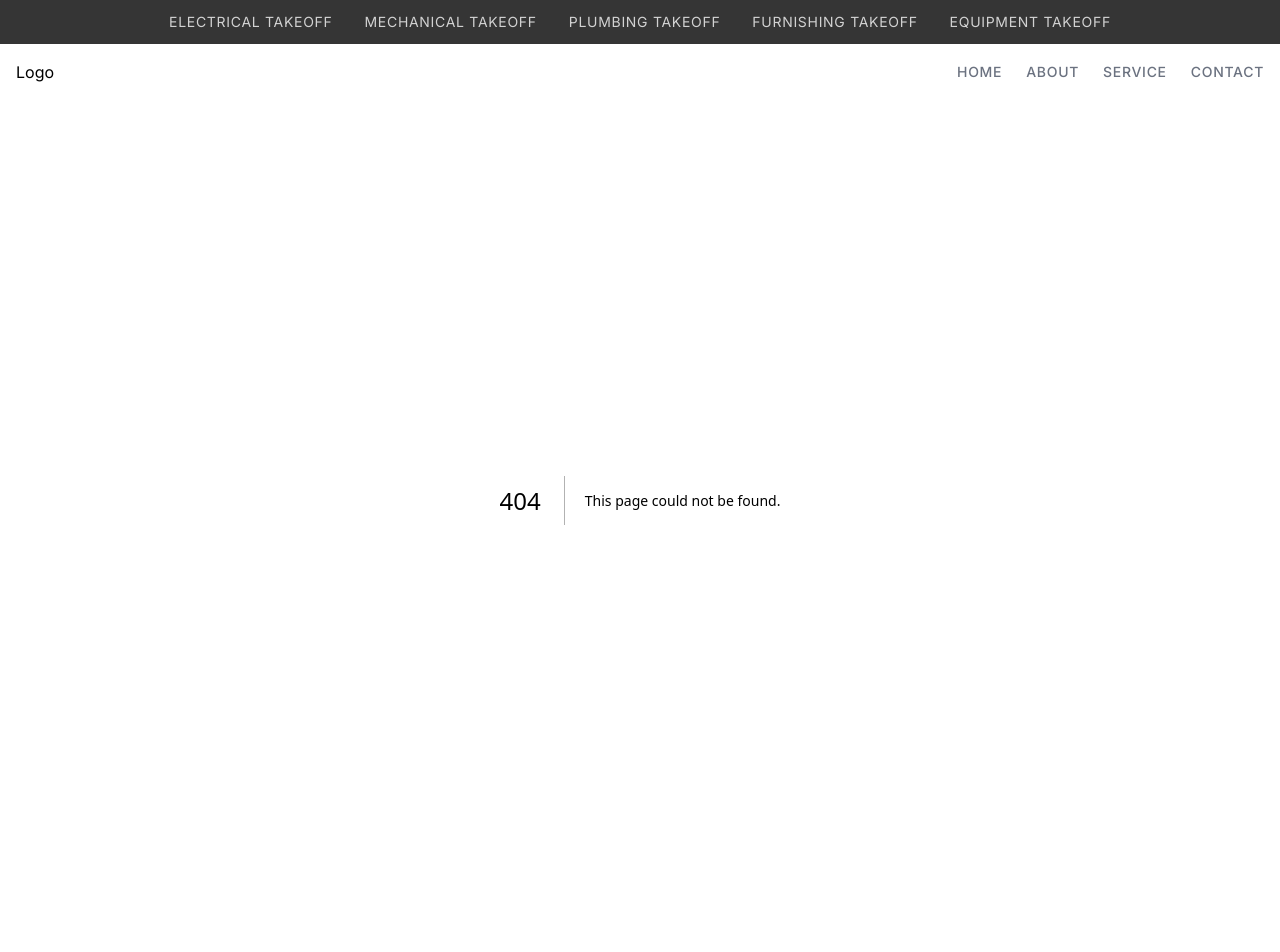
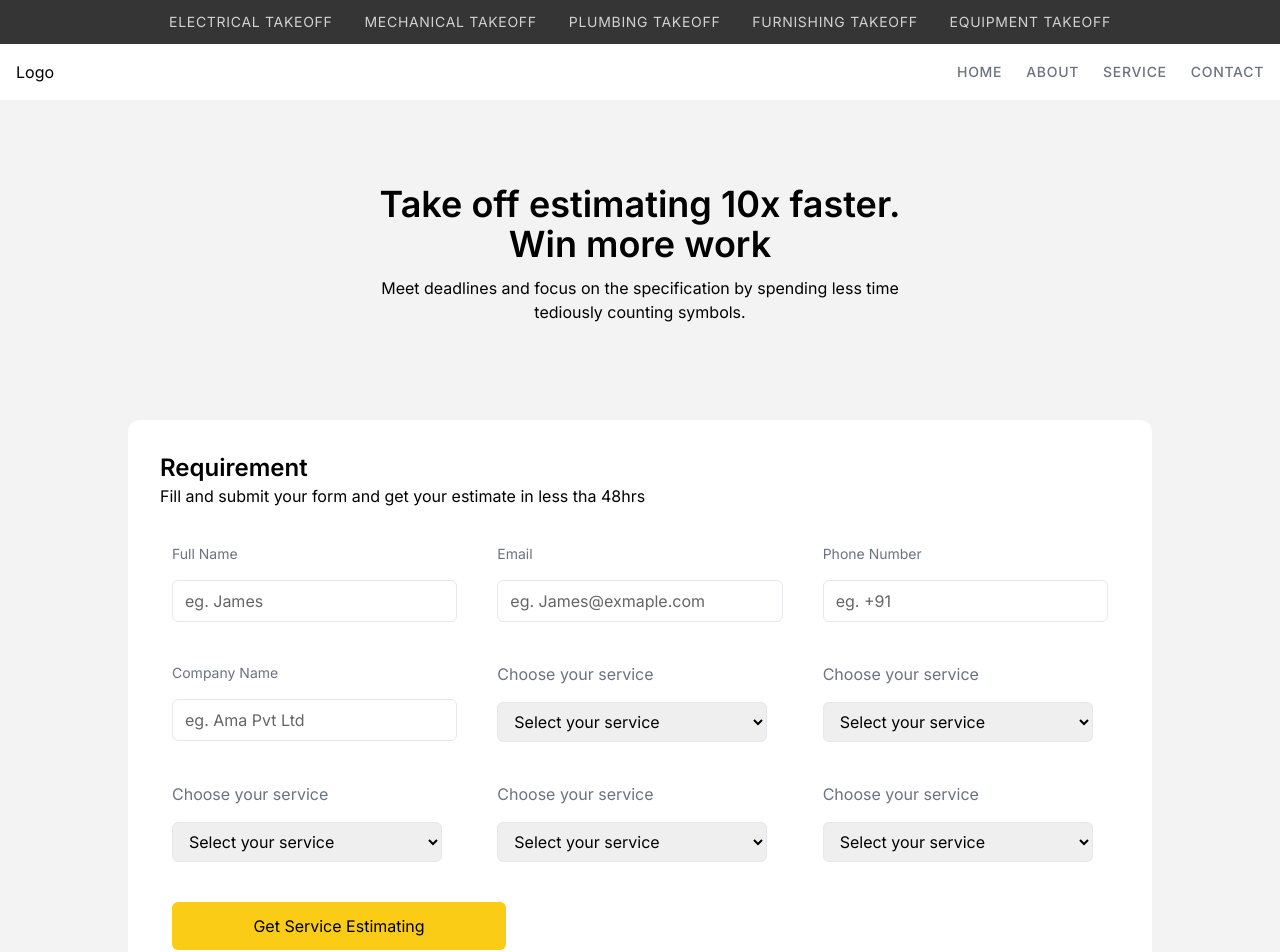
Before and after one commit to UXM-Design/amanrealestate, a Next.js app: page /estimate in a window 1280 px wide. Before the commit this address had no page. Shown: the top 952 px of the page. Before the commit the page ends 900 px from the top, so only its background shows below. Built offline with nearby package versions, Linux system fonts and the light colour scheme.

Commit message:
added form / estimator

```diff
--- a/src/app/_components/form/page.tsx
+++ b/src/app/_components/form/page.tsx
@@ -1,6 +1,7 @@
 "use client";
 import React from "react";
 import Link from "next/link";
+import { useRouter } from "next/navigation";
 
 const FormPage = () => {
   const services = [
@@ -72,9 +73,13 @@ const FormPage = () => {
     },
   ];
 
-  const handelClick = () => {
-    alert("From submited");
-  };
+  const router = useRouter();
+
+  // const handelClick = (e) => {
+  //   // alert("From submited");
+  //   e.preventdefault;
+  //   router.push("/estimate");
+  // };
 
   return (
     <>
@@ -84,7 +89,7 @@ const FormPage = () => {
             Generate your project estimator <br /> within 5 Min
           </h1>
         </div>
-        <form action="/detailform" method="post" onSubmit={handelClick}>
+        <form method="post" action={"/estimate"}>
           <div className="flex flex-col gap-3">
             <label htmlFor="name" className="text-gray-500">
               Choose your service
--- /dev/null
+++ b/src/app/_components/ui/calculator.tsx
@@ -0,0 +1,11 @@
+import React from 'react'
+
+const CalculatorPage = () => {
+  return (
+    <div>
+      CalculatorPage
+    </div>
+  )
+}
+
+export default CalculatorPage
--- a/src/app/_components/ui/review/page.tsx
+++ b/src/app/_components/ui/review/page.tsx
@@ -14,7 +14,7 @@ const ReviewPage = () => {
       </div>
       <div className=" relative review-section bg-white">
         <div className="content-card flex justify-center items-center">
-          <h1 className="text-[16vw] text-black/[0.2] font-semibold tracking-tight">
+          <h1 className="text-[16vw] text-black/[0.1] font-semibold tracking-tight">
             Testimonial
           </h1>
         </div>
--- a/src/app/_components/ui/reviewcard/page.tsx
+++ b/src/app/_components/ui/reviewcard/page.tsx
@@ -82,7 +82,7 @@ const ReviewCard = () => {
         <Slider {...settings} className="Slider">
           {reviews.map((review) => (
             <div key={review.id} className="SliderSli md:w-[340px] w-auto">
-              <div className="bg-yellow-400 h-[400px] rounded-lg flex flex-col justify-center items-center gap-4">
+              <div className="bg-gray-100 h-[400px] rounded-lg flex flex-col justify-center items-center gap-4">
                 <Image
                   src={review.image}
                   className="rounded-full"
@@ -91,7 +91,9 @@ const ReviewCard = () => {
                   height={130}
                 />
                 <div className="flex flex-col justify-center items-center gap-3">
-                  <h3 className="text-2xl">{review.name}</h3>
+                  <h3 className="text-2xl text-yellow-400 font-semibold">
+                    {review.name}
+                  </h3>
                   <span className="text-sm uppercase tracking-wider">
                     {review.title}
                   </span>
--- /dev/null
+++ b/src/app/estimate/page.tsx
@@ -0,0 +1,225 @@
+import React from "react";
+import ContactPage from "../_components/contact/page";
+import FooterPage from "../_components/footer/page";
+import ReviewPage from "../_components/ui/review/page";
+
+const page = () => {
+  const services = [
+    {
+      id: 1,
+      title: "Electrical takeoff",
+    },
+    {
+      id: 2,
+      title: "Exterior Improvement Takeoff",
+    },
+    {
+      id: 3,
+      title: "Mechanical Takeoff",
+    },
+    {
+      id: 4,
+      title: "Plumbing Takeoff",
+    },
+    {
+      id: 5,
+      title: "Furnishing Takeoff",
+    },
+    {
+      id: 6,
+      title: "Equipment Takeoff",
+    },
+  ];
+
+  return (
+    <>
+      <section className="w-full min-h-screen flex justify-center items-center flex-col bg-[#f3f3f3]">
+        <div className="w-full md:py-6 py-3 flex flex-col justify-center items-center gap-0 h-[40vh] ">
+          <h1 className="text-center text-4xl font-semibold">
+            Take off estimating 10x faster.
+            <br />
+            Win more work
+          </h1>
+          <p className="text-center text-base text-wrap w-[45vw] py-3">
+            Meet deadlines and focus on the specification by spending less time
+            tediously counting symbols.
+          </p>
+        </div>
+        <div className="md:px-8 px-4 md:py-8 py-3 bg-white w-[80vw] h-auto rounded-xl">
+          <div className="form-header">
+            <h2 className="text-2xl font-semibold">Requirement</h2>
+            <p>
+              Fill and submit your form and get your estimate in less tha 48hrs
+            </p>
+          </div>
+          <br />
+          <form className="grid gap-4  w-full sm:grid-cols-2 md:grid-cols-3 lg:grid-cols-3">
+            <div className="text-center py-3 px-3 rounded-sm flex flex-col justify-center items-start gap-4">
+              <label htmlFor="name" className="text-gray-500 text-sm">
+                Full Name
+              </label>
+              <input
+                type="text"
+                name="name"
+                id="name"
+                placeholder="eg. James"
+                className="w-full px-3 py-2 rounded-md border-[1px] border-[#6565650] placeholder:text-[#656565]"
+              />
+            </div>
+            <div className="text-center py-3 px-3 rounded-sm flex flex-col justify-center items-start gap-4">
+              <label htmlFor="name" className="text-gray-500 text-sm">
+                Email
+              </label>
+              <input
+                type="email"
+                name="email"
+                id="email"
+                placeholder="eg. James@exmaple.com"
+                className="w-full px-3 py-2 rounded-md border-[1px] border-[#6565650] placeholder:text-[#656565]"
+              />
+            </div>
+            <div className="text-center py-3 px-3 rounded-sm flex flex-col justify-center items-start gap-4">
+              <label htmlFor="name" className="text-gray-500 text-sm">
+                Phone Number
+              </label>
+              <input
+                type="text"
+                name="phonenumber"
+                id="phonenumber"
+                placeholder="eg. +91 "
+                className="w-full px-3 py-2 rounded-md border-[1px] border-[#6565650] placeholder:text-[#656565]"
+              />
+            </div>
+            <div className="text-center py-3 px-3 rounded-sm flex flex-col justify-center items-start gap-4">
+              <label htmlFor="name" className="text-gray-500 text-sm">
+                Company Name
+              </label>
+              <input
+                type="text"
+                name="businessname"
+                id="businessname"
+                placeholder="eg. Ama Pvt Ltd "
+                className="w-full px-3 py-2 rounded-md border-[1px] border-[#6565650] placeholder:text-[#656565]"
+              />
+            </div>
+            <div className="text-center py-3 px-3 rounded-sm flex flex-col justify-center items-start gap-4">
+              <label htmlFor="name" className="text-gray-500">
+                Choose your service
+              </label>
+              <select
+                required
+                name="service"
+                id="service"
+                className="px-3 py-2 rounded-md border-[1px] border-[#6565650] placeholder:text-[#656565]"
+              >
+                <option value="service" className="text-[#848484]">
+                  Select your service
+                </option>
+                {services.map((item) => (
+                  <option key={item.id} value="service">
+                    {item.title}
+                  </option>
+                ))}
+              </select>
+            </div>
+            <div className="text-center py-3 px-3 rounded-sm flex flex-col justify-center items-start gap-4">
+              <label htmlFor="name" className="text-gray-500">
+                Choose your service
+              </label>
+              <select
+                required
+                name="service"
+                id="service"
+                className="px-3 py-2 rounded-md border-[1px] border-[#6565650] placeholder:text-[#656565]"
+              >
+                <option value="service" className="text-[#848484]">
+                  Select your service
+                </option>
+                {services.map((item) => (
+                  <option key={item.id} value="service">
+                    {item.title}
+                  </option>
+                ))}
+              </select>
+            </div>
+            <div className="text-center py-3 px-3 rounded-sm flex flex-col justify-center items-start gap-4">
+              <label htmlFor="name" className="text-gray-500">
+                Choose your service
+              </label>
+              <select
+                required
+                name="service"
+                id="service"
+                className="px-3 py-2 rounded-md border-[1px] border-[#6565650] placeholder:text-[#656565]"
+              >
+                <option value="service" className="text-[#848484]">
+                  Select your service
+                </option>
+                {services.map((item) => (
+                  <option key={item.id} value="service">
+                    {item.title}
+                  </option>
+                ))}
+              </select>
+            </div>
+            <div className="text-center py-3 px-3 rounded-sm flex flex-col justify-center items-start gap-4">
+              <label htmlFor="name" className="text-gray-500">
+                Choose your service
+              </label>
+              <select
+                required
+                name="service"
+                id="service"
+                className="px-3 py-2 rounded-md border-[1px] border-[#6565650] placeholder:text-[#656565]"
+              >
+                <option value="service" className="text-[#848484]">
+                  Select your service
+                </option>
+                {services.map((item) => (
+                  <option key={item.id} value="service">
+                    {item.title}
+                  </option>
+                ))}
+              </select>
+            </div>
+            <div className="text-center py-3 px-3 rounded-sm flex flex-col justify-center items-start gap-4">
+              <label htmlFor="name" className="text-gray-500">
+                Choose your service
+              </label>
+              <select
+                required
+                name="service"
+                id="service"
+                className="px-3 py-2 rounded-md border-[1px] border-[#6565650] placeholder:text-[#656565]"
+              >
+                <option value="service" className="text-[#848484]">
+                  Select your service
+                </option>
+                {services.map((item) => (
+                  <option key={item.id} value="service">
+                    {item.title}
+                  </option>
+                ))}
+              </select>
+            </div>
+            <div className="text-center py-3 px-3 rounded-sm flex flex-col justify-center items-start gap-4">
+              <input
+                type="submit"
+                className="w-[334px] h-[48px] bg-yellow-400 text-black rounded-md cursor-pointer"
+                value="Get Service Estimating"
+              />
+            </div>
+          </form>
+        </div>
+        <br />
+        <div className="w-full min-h-screen py-6 bg-white">
+          <ReviewPage />
+        </div>
+      </section>
+      {/* <ContactPage /> */}
+      <FooterPage />
+    </>
+  );
+};
+
+export default page;
```
